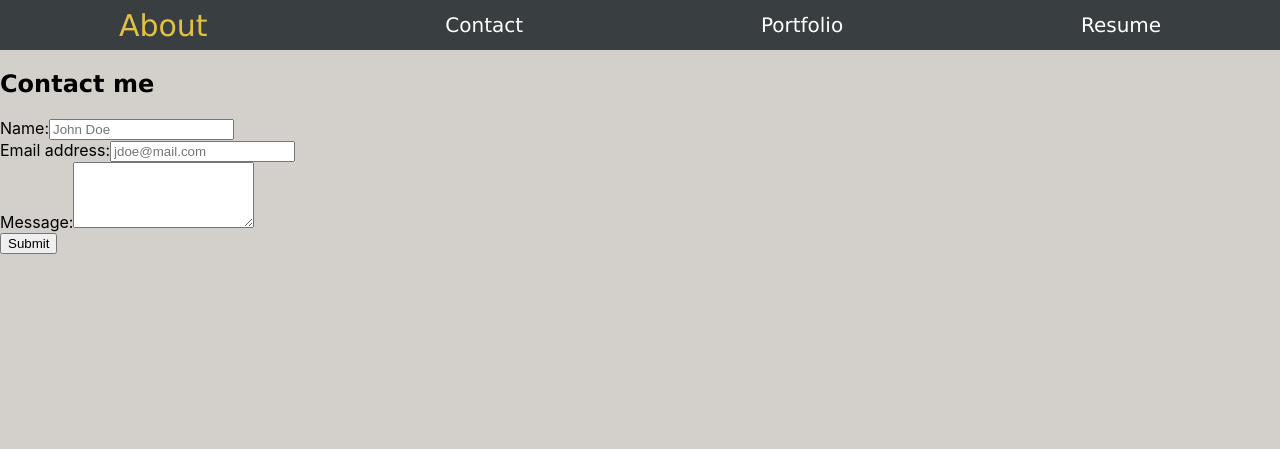
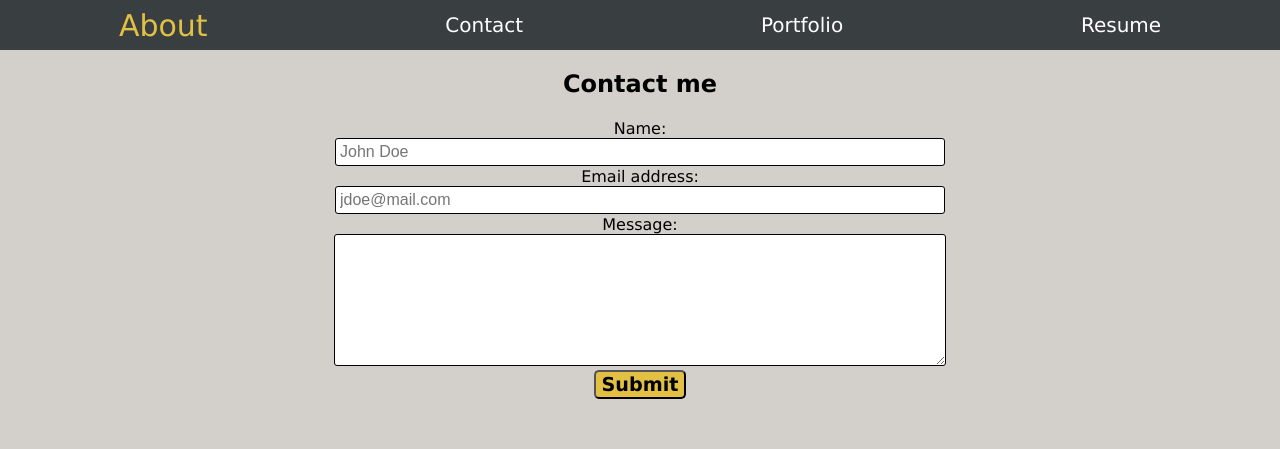
Before and after one commit to gstrehlow/react-portfolio, a React (Create React App) app: page /contact in a window 1280 px wide. Shown: the top 449 px of the page. Built offline with nearby package versions, Linux system fonts and the light colour scheme.

Commit message:
styled the contact section

```diff
--- a/src/App.js
+++ b/src/App.js
@@ -4,6 +4,7 @@ import Layout from "./components/Layout";
 import Contact from "./components/Contact";
 import Project from "./components/Project";
 import Resume from "./components/Resume";
+import Icon from "./components/Icon";
 import { Routes, Route } from "react-router-dom";
 
 function App() {
@@ -14,7 +15,15 @@ function App() {
       <Layout selectedTab={selectedTab} setSelectedTab={setSelectedTab}>
         <Routes>
           <Route path="/" element={<About />} />
-          <Route path="/about" element={<About />} />
+          <Route
+            path="/about"
+            element={
+              <div>
+                <About />
+                <Icon />
+              </div>
+            }
+          />
           <Route path="/contact" element={<Contact />} />
           <Route path="/portfolio" element={<Project />} />
           <Route path="/resume" element={<Resume />} />
--- a/src/components/About/index.js
+++ b/src/components/About/index.js
@@ -21,6 +21,9 @@ export default function About() {
                   Science fundamentals, Javascript, ReactJS, NodeJS, MongoDB,
                   MySQL, CSS, HTML and other technologies.
                 </p>
+                <div className="card-body">
+                  <div className="row"></div>
+                </div>
               </div>
             </div>
           </div>
--- a/src/components/Contact/index.js
+++ b/src/components/Contact/index.js
@@ -1,53 +1,81 @@
-import React, { useState } from 'react';
+import "./styles.css";
 
-import { validateEmail } from '../../utils/helpers';
+import React, { useState } from "react";
+
+import { validateEmail } from "../../utils/helpers";
 
 function Contact() {
-  const [formState, setFormState] = useState({ name: '', email: '', message: '' });
+  const [formState, setFormState] = useState({
+    name: "",
+    email: "",
+    message: "",
+  });
 
-  const [errorMessage, setErrorMessage] = useState('');
+  const [errorMessage, setErrorMessage] = useState("");
   const { name, email, message } = formState;
 
   const handleSubmit = (e) => {
     e.preventDefault();
     if (!errorMessage) {
       setFormState({ [e.target.name]: e.target.value });
-      console.log('Form', formState);
+      console.log("Form", formState);
     }
   };
 
   const handleChange = (e) => {
-    if (e.target.name === 'email') {
+    if (e.target.name === "email") {
       const isValid = validateEmail(e.target.value);
       if (!isValid) {
-        setErrorMessage('Your email is invalid.');
+        setErrorMessage("Your email is invalid.");
       } else {
-        setErrorMessage('');
+        setErrorMessage("");
       }
     } else {
       if (!e.target.value.length) {
         setErrorMessage(`${e.target.name} is required.`);
       } else {
-        setErrorMessage('');
+        setErrorMessage("");
       }
     }
   };
 
   return (
     <section>
-      <h1>Contact me</h1>
+      <div className="center">
+        <h1 className="page-header">Contact me</h1>
+      </div>
       <form id="contact-form" onSubmit={handleSubmit}>
         <div>
           <label htmlFor="name">Name:</label>
-          <input type="text" name="name" placeholder="John Doe" defaultValue={name} onBlur={handleChange} />
+          <br></br>
+          <input
+            type="text"
+            name="name"
+            placeholder="John Doe"
+            defaultValue={name}
+            onBlur={handleChange}
+          />
         </div>
         <div>
           <label htmlFor="email">Email address:</label>
-          <input type="email" name="email" placeholder="jdoe@mail.com" defaultValue={email} onBlur={handleChange} />
+          <br></br>
+          <input
+            type="email"
+            name="email"
+            placeholder="jdoe@mail.com"
+            defaultValue={email}
+            onBlur={handleChange}
+          />
         </div>
         <div>
           <label htmlFor="message">Message:</label>
-          <textarea name="message" rows="4" defaultValue={message} onBlur={handleChange} />
+          <br></br>
+          <textarea
+            name="message"
+            rows="4"
+            defaultValue={message}
+            onBlur={handleChange}
+          />
         </div>
         {errorMessage && (
           <div>
--- a/src/components/Contact/styles.css
+++ b/src/components/Contact/styles.css
@@ -0,0 +1,59 @@
+h1 {
+  text-align: center;
+}
+
+form {
+  text-align: center;
+}
+
+input {
+  font-size: 1rem;
+  padding: 0.25rem;
+  border: 1px solid black;
+  outline: none;
+  border-radius: 3px;
+  transition: box-shadow 0.2s;
+  width: 600px;
+}
+
+textarea {
+  width: 600px;
+  height: 120px;
+  border: 1px solid black;
+  border-radius: 3px;
+  padding: 5px;
+}
+
+label {
+  font-family: "Lucida Sans", "Lucida Sans Regular", "Lucida Grande",
+    "Lucida Sans Unicode", Geneva, Verdana, sans-serif;
+}
+
+.error-text {
+  font-family: "Lucida Sans", "Lucida Sans Regular", "Lucida Grande",
+    "Lucida Sans Unicode", Geneva, Verdana, sans-serif;
+}
+
+button {
+  font-size: larger;
+  background-color: #e2c044;
+  border-color: black;
+  font-weight: bold;
+  border-radius: 5px;
+  font-family: "Lucida Sans", "Lucida Sans Regular", "Lucida Grande",
+    "Lucida Sans Unicode", Geneva, Verdana, sans-serif;
+}
+
+button:hover {
+  cursor: pointer;
+  opacity: 60%;
+}
+
+@media only screen and (max-width: 600px) {
+  input {
+    width: 400px;
+  }
+  textarea {
+    width: 400px;
+  }
+}
--- /dev/null
+++ b/src/components/Icon/index.js
@@ -0,0 +1,3 @@
+export default function Icon() {
+  return <div>Icon</div>;
+}
```
